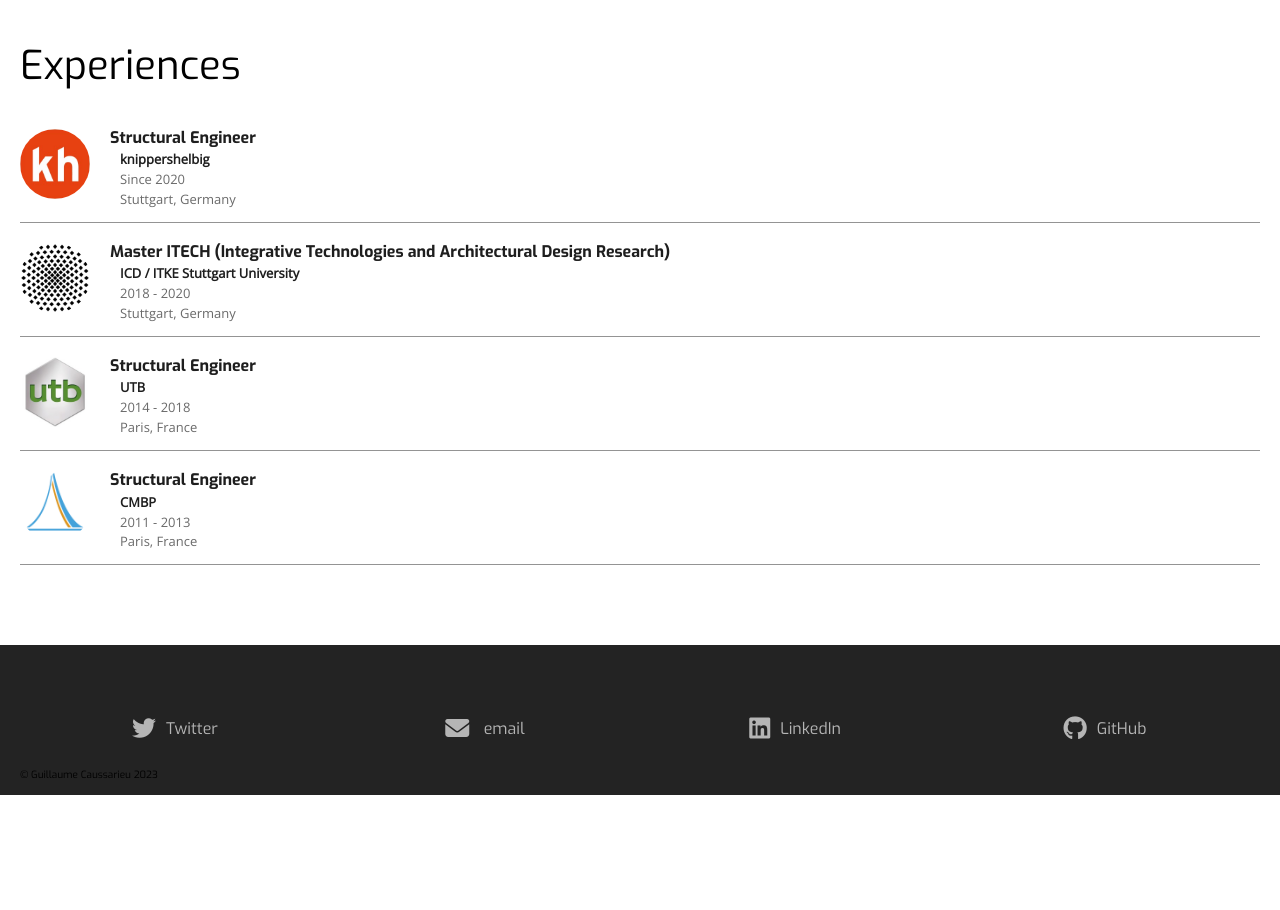
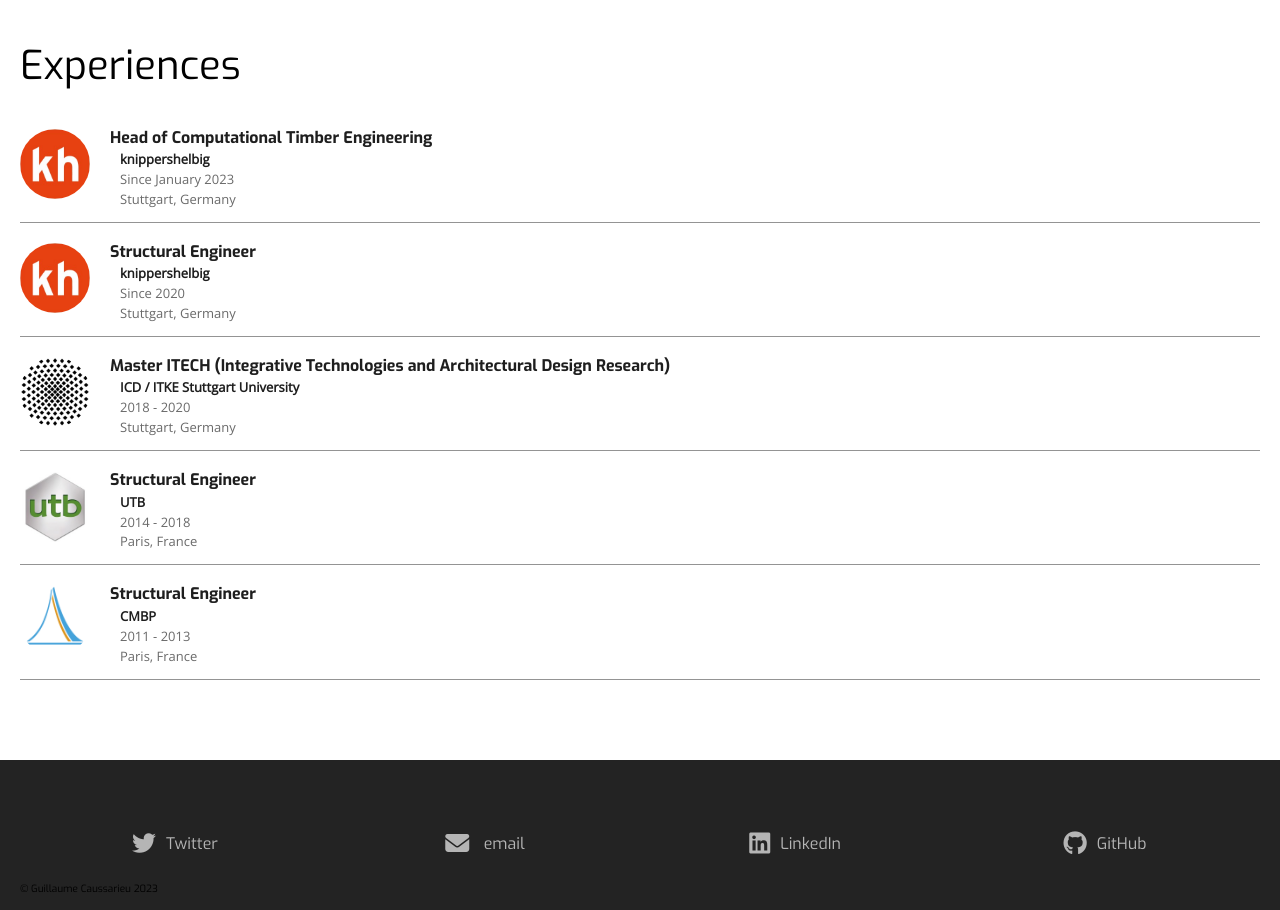
Before and after one commit to Gcaussarieu/website, a website built with Parcel: page index.html in a window 1280 px wide. Shown: the part 4780-5690 px from the top of the page. Before the commit the page ends 5575 px from the top, so only its background shows below. Built offline with nearby package versions, Linux system fonts and the light colour scheme.

Commit message:
Changed CV

```diff
--- a/index.html
+++ b/index.html
@@ -477,6 +477,25 @@
           />
         </div>
         <div class="CV__Description">
+          <h2 class="CV__Title">Head of Computational Timber Engineering</h2>
+          <p class="CV__Company">
+            <a href="https://www.knippershelbig.com/" target="_blank">
+              knippershelbig</a
+            >
+          </p>
+          <p class="CV__Date">Since January 2023</p>
+          <p class="CV__Location">Stuttgart, Germany</p>
+        </div>
+      </div>
+      <div class="CV__Card container">
+        <div class="CV__Logo">
+          <img
+            src="images/KH_Logo.jpg"
+            alt="logo entrepise KnippersHelbig"
+            class="CV__LOGO"
+          />
+        </div>
+        <div class="CV__Description">
           <h2 class="CV__Title">Structural Engineer</h2>
           <p class="CV__Company">
             <a href="https://www.knippershelbig.com/" target="_blank">
```
